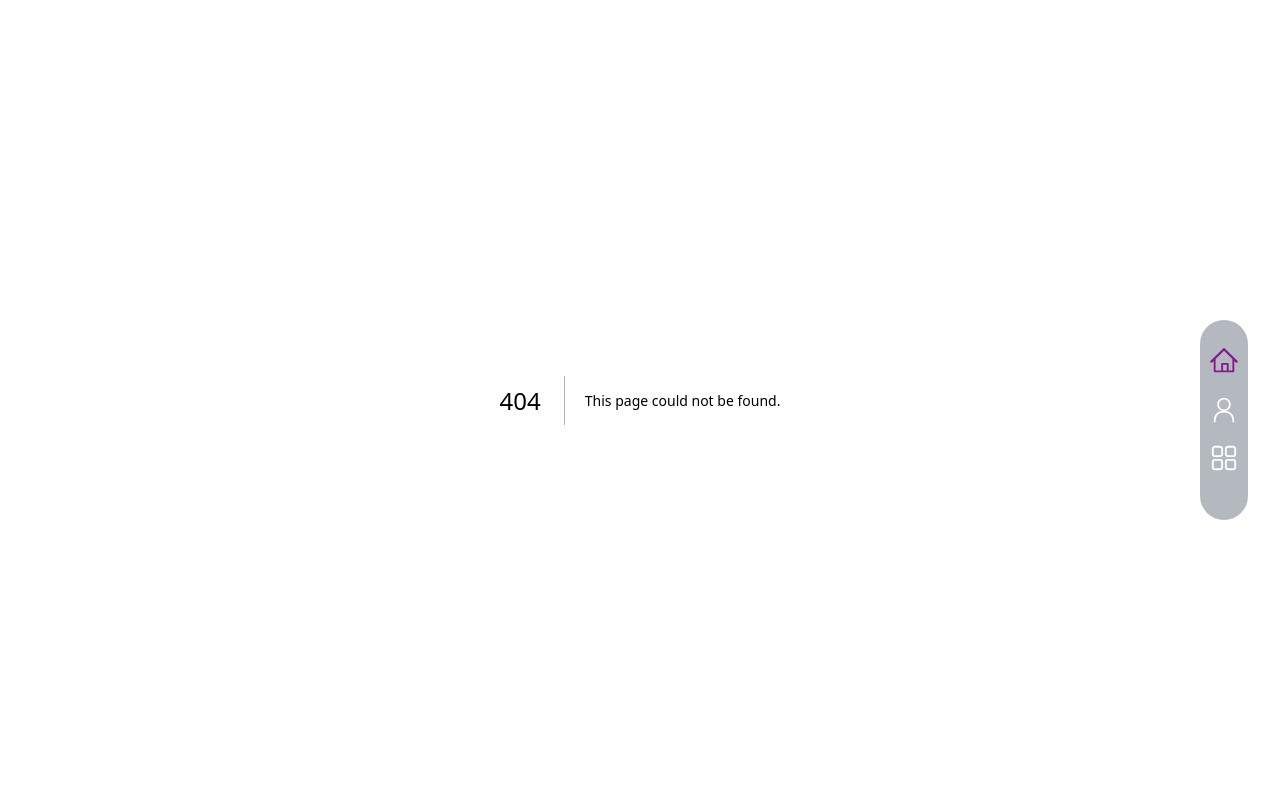
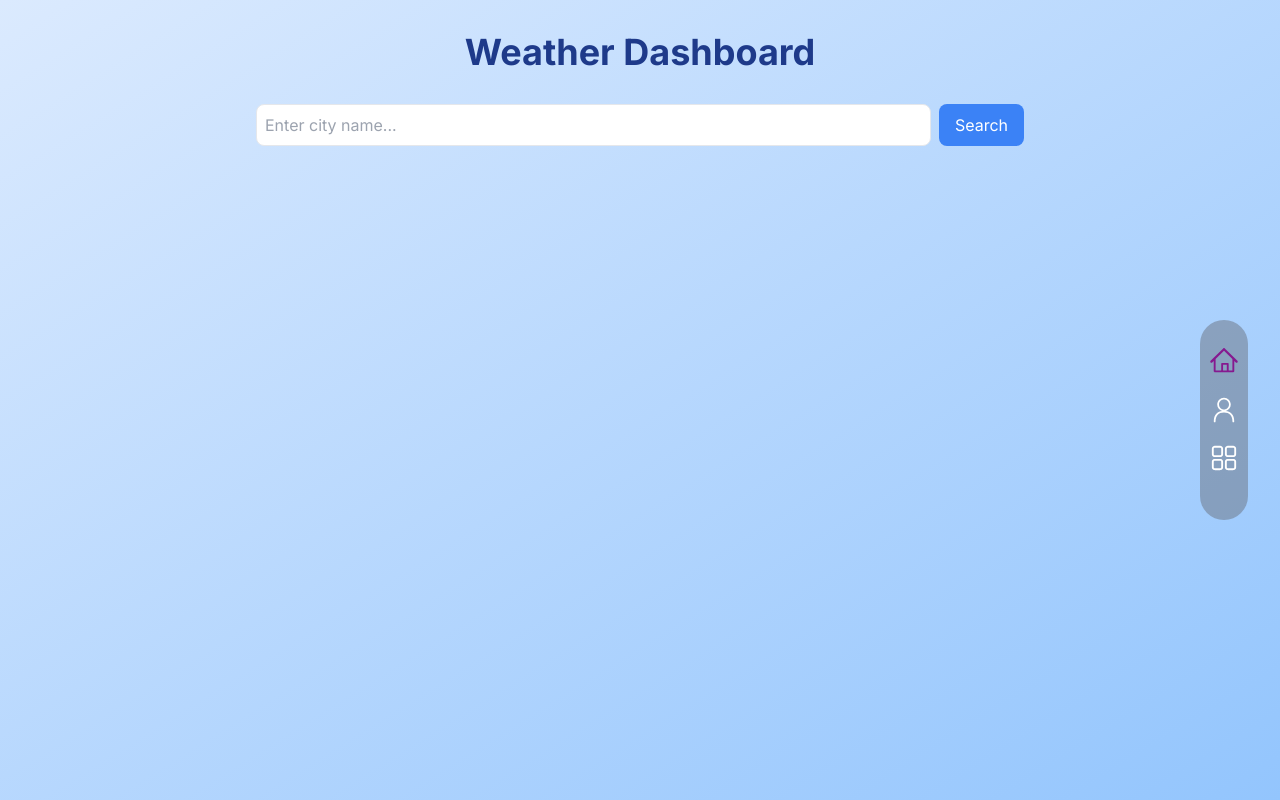
Before and after one commit to anastasia-dernova/portfolio, a Next.js app: page /miniprojects/weather in a window 1280 px wide. Before the commit this address had no page. Built offline with nearby package versions, Linux system fonts and the light colour scheme.

Commit message:
weather project test

```diff
--- /dev/null
+++ b/app/miniprojects/weather/page.tsx
@@ -0,0 +1,122 @@
+'use client';
+import { useState } from 'react';
+
+const WeatherDashboard = () => {
+    interface WeatherData {
+        name: string;
+        sys: {
+          country: string;
+        };
+        main: {
+          temp: number;
+          feels_like: number;
+          humidity: number;
+        };
+        weather: [{
+          description: string;
+          icon: string;
+        }];
+        wind: {
+          speed: number;
+        };
+        cod: number;
+    }
+
+    const [weather, setWeather] = useState<WeatherData | null>(null);
+
+
+  const [city, setCity] = useState('');
+//   const [weather, setWeather] = useState<any>(null);
+  const [loading, setLoading] = useState(false);
+  const [error, setError] = useState('');
+
+  const fetchWeather = async () => {
+    if (!city) return;
+
+    try {
+      setLoading(true);
+      setError('');
+      const response = await fetch(
+        `https://api.openweathermap.org/data/2.5/weather?q=${city}&appid=${process.env.NEXT_PUBLIC_WEATHER_API_KEY}&units=metric`
+      );
+      const data = await response.json();
+
+      if (data.cod !== 200) {
+        setError(data.message);
+        setWeather(null);
+        return;
+      }
+
+      setWeather(data);
+    } catch (err) {
+      setError('Failed to fetch weather data');
+      setWeather(null);
+    } finally {
+      setLoading(false);
+    }
+  };
+
+  return (
+    <div className="min-h-screen p-8 bg-gradient-to-br from-blue-100 to-blue-300">
+      <div className="max-w-3xl mx-auto">
+        <h1 className="text-4xl font-bold text-center mb-8 text-blue-900">
+          Weather Dashboard
+        </h1>
+
+        <div className="flex gap-2 mb-8">
+          <input
+            type="text"
+            value={city}
+            onChange={(e) => setCity(e.target.value)}
+            onKeyDown={(e) => e.key === 'Enter' && fetchWeather()}
+            placeholder="Enter city name..."
+            className="flex-1 p-2 rounded-lg border focus:outline-none focus:ring-2 focus:ring-blue-400"
+          />
+          <button
+            onClick={fetchWeather}
+            className="px-4 py-2 bg-blue-500 text-white rounded-lg hover:bg-blue-600 transition-colors"
+          >
+            Search
+          </button>
+        </div>
+
+        {error && (
+          <div className="text-red-500 text-center mb-4">
+            {error}
+          </div>
+        )}
+
+        {loading && (
+          <div className="text-center text-gray-500">
+            Loading...
+          </div>
+        )}
+
+        {weather && (
+          <div className="bg-white rounded-xl p-6 shadow-lg">
+            <h2 className="text-2xl font-semibold mb-4">
+              {weather.name}, {weather.sys.country}
+            </h2>
+            <div className="grid grid-cols-2 gap-4">
+              <div>
+                <p className="text-5xl font-bold">
+                  {Math.round(weather.main.temp)}°C
+                </p>
+                <p className="text-gray-500 capitalize">
+                  {weather.weather[0].description}
+                </p>
+              </div>
+              <div className="space-y-2">
+                <p>Feels like: {Math.round(weather.main.feels_like)}°C</p>
+                <p>Humidity: {weather.main.humidity}%</p>
+                <p>Wind: {weather.wind.speed} m/s</p>
+              </div>
+            </div>
+          </div>
+        )}
+      </div>
+    </div>
+  );
+};
+
+export default WeatherDashboard;
--- a/constants/index.ts
+++ b/constants/index.ts
@@ -49,8 +49,8 @@ import {
     },
     {
       src: "/assets/projects/ImageIT2.jpg",
-      // link: "/miniprojects/weather",
-      link: "",
+      link: "/miniprojects/weather",
+      // link: "",
     },
     {
       src: "/assets/projects/ImageIT3.jpg",
```
